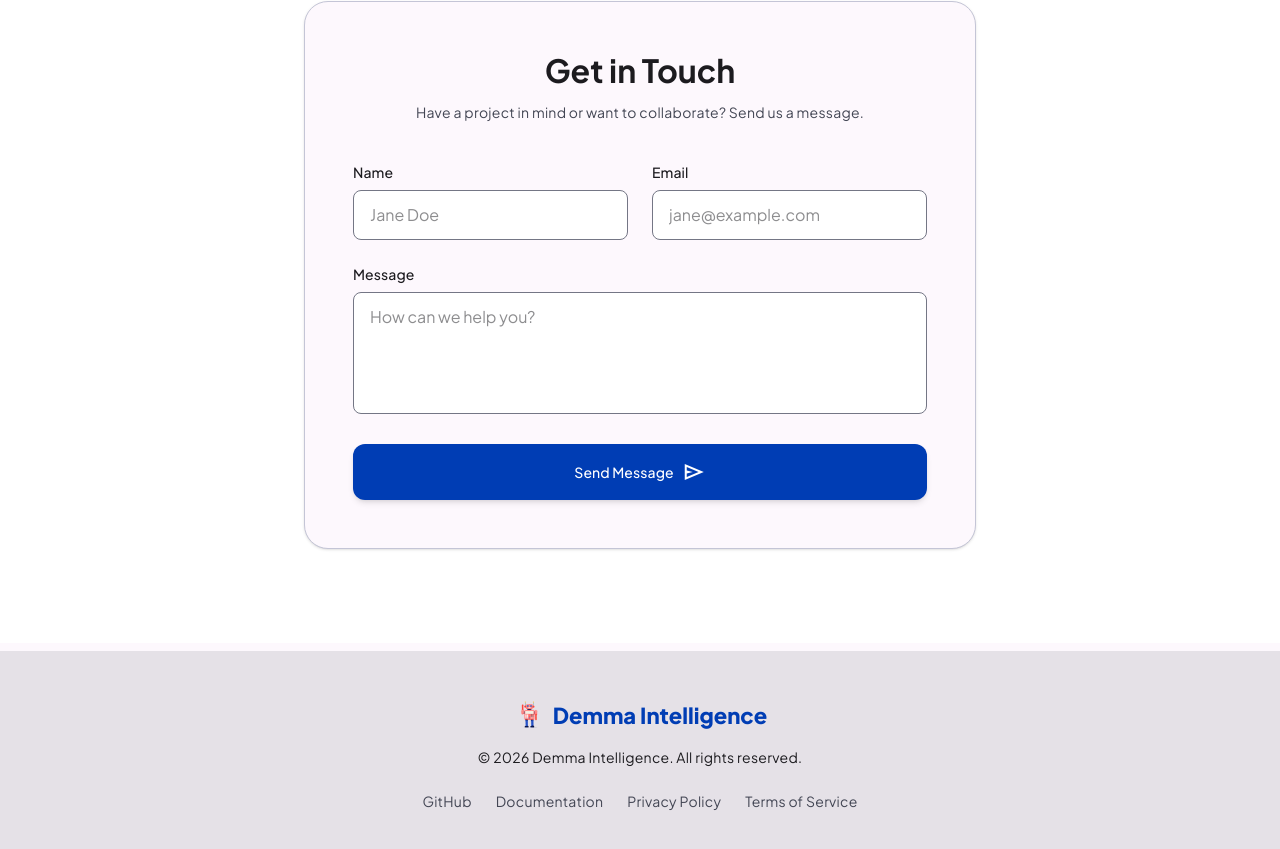
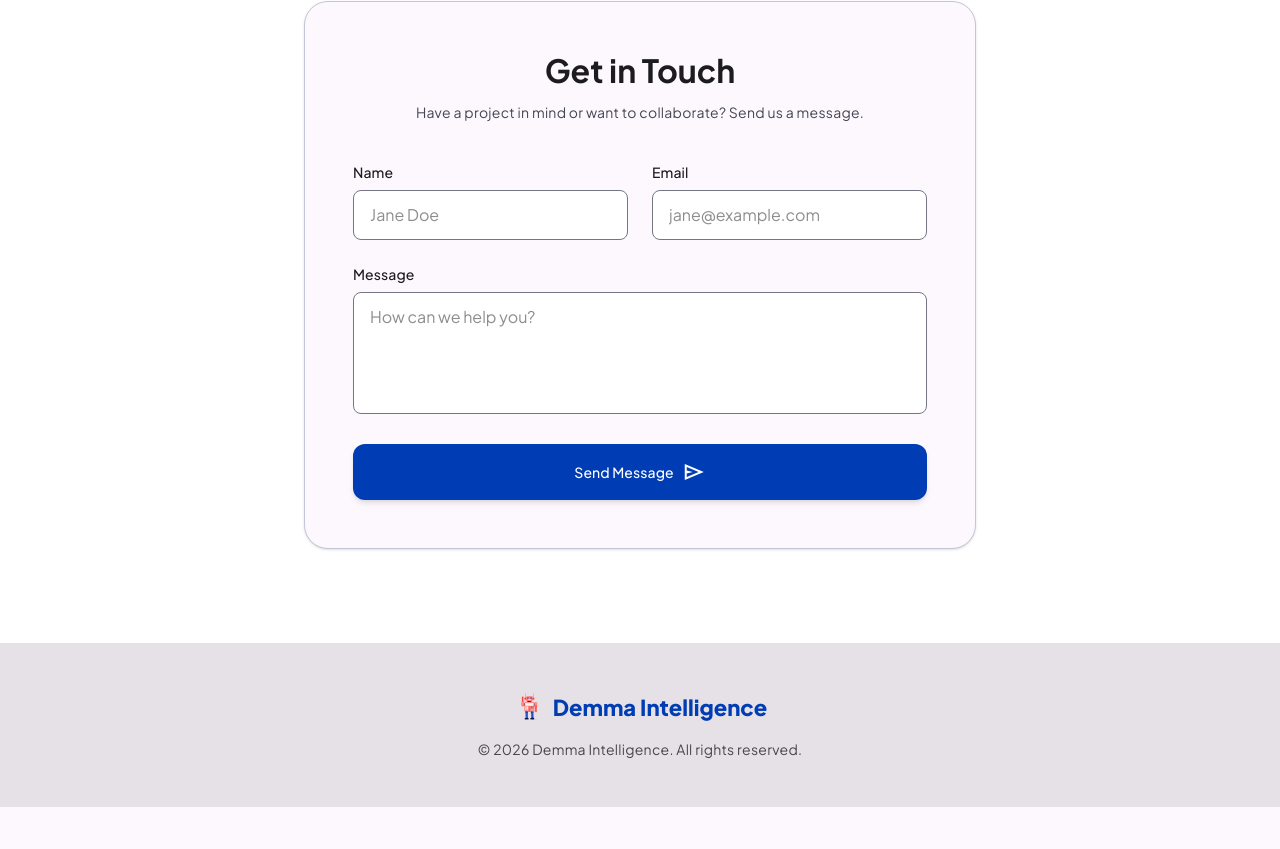
Before and after one commit to demmagence/demma, a Next.js app: page / in a window 1280 px wide. Shown: the part 2374-3223 px from the top of the page. After the commit the page ends 3181 px from the top, so only its background shows below. Built offline with nearby package versions, Linux system fonts and the light colour scheme.

Commit message:
feat: clean up footer links, text colors, and spacing

```diff
--- a/app/page.tsx
+++ b/app/page.tsx
@@ -365,7 +365,7 @@ export default function Home() {
         </section>
       </main>
 
-      <footer className="bg-surface-container-highest dark:bg-inverse-surface w-full py-12 px-margin-mobile md:px-margin-desktop flex flex-col items-center gap-gutter mt-base">
+      <footer className="bg-surface-container-highest dark:bg-inverse-surface w-full py-12 px-margin-mobile md:px-margin-desktop flex flex-col items-center gap-gutter">
         <div className="flex flex-col items-center gap-4">
           <span className="font-title-lg text-title-lg font-black text-primary flex items-center">
             <Image
@@ -377,14 +377,8 @@ export default function Home() {
             />
             Demma Intelligence
           </span>
-          <span className="font-body-md text-body-md text-on-surface dark:text-inverse-on-surface">© 2026 Demma Intelligence. All rights reserved.</span>
+          <span className="font-body-md text-body-md text-[#49454F]">© 2026 Demma Intelligence. All rights reserved.</span>
         </div>
-        <nav className="flex flex-wrap justify-center gap-6">
-          <a className="font-body-md text-body-md text-on-surface-variant dark:text-outline-variant hover:text-primary transition-colors duration-200" href="https://github.com/demmagence">GitHub</a>
-          <a className="font-body-md text-body-md text-on-surface-variant dark:text-outline-variant hover:text-primary transition-colors duration-200" href="https://github.com/demmagence/demma#readme">Documentation</a>
-          <a className="font-body-md text-body-md text-on-surface-variant dark:text-outline-variant hover:text-primary transition-colors duration-200" href="#">Privacy Policy</a>
-          <a className="font-body-md text-body-md text-on-surface-variant dark:text-outline-variant hover:text-primary transition-colors duration-200" href="#">Terms of Service</a>
-        </nav>
       </footer>
     </div>
   );
```
